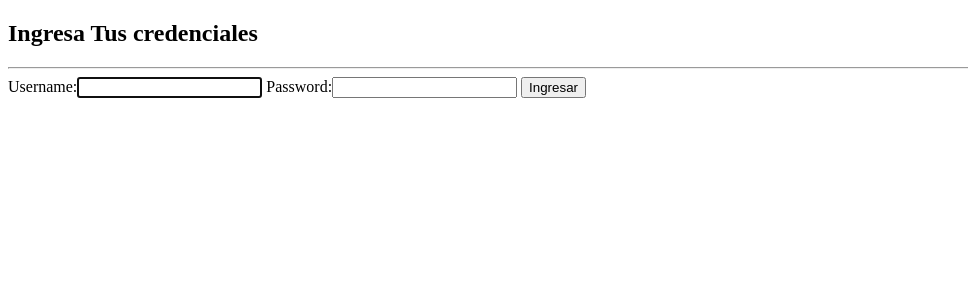
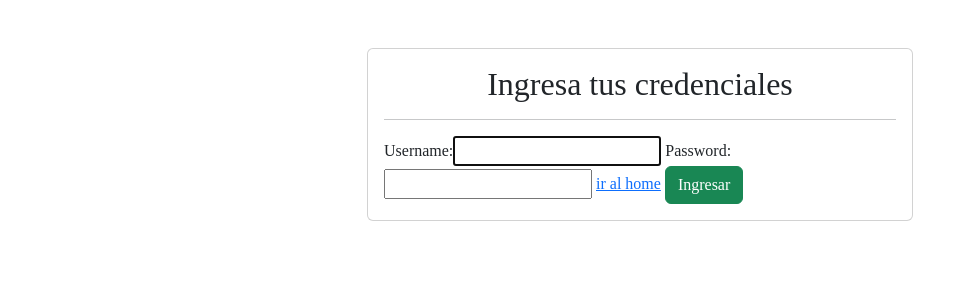
Before and after one commit to DavidAvila6/Bachilleres, a Django app: page /accounts/login/ in a window 1280 px wide. Shown: the top 300 px of the page, without its empty margins (0-968 px from the left). Run offline with Django 3.2, Linux system fonts and the light colour scheme.

Commit message:
Cambios en el login

```diff
--- a/mainPage/templates/recursos.html
+++ b/mainPage/templates/recursos.html
@@ -18,7 +18,7 @@
     <section>
         <h1 class="display-4">Recursos</h1>
         <p>Nuestra plataforma ofrece servicios personalizados de orientación académica y profesional para estudiantes recién graduados, brindándoles acceso a asesoría especializada, recursos educativos y herramientas de planificación de carrera, todo en un solo lugar.</p>
-        <a href="{% url 'descargar' %}"class="btn btn-info">Descargar Listado</a>
+        <a href="{% url 'descargar' %}"class="btn btn-info ">Descargar Listado</a>
     </section>
 
     <section>
--- a/mainPage/templates/registration/login.html
+++ b/mainPage/templates/registration/login.html
@@ -1,25 +1,30 @@
+
 <!DOCTYPE html>
 <html lang="en">
 <head>
     <meta charset="UTF-8">
     <meta name="viewport" content="width=device-width, initial-scale=1.0">
+    <link href="https://cdn.jsdelivr.net/npm/bootstrap@5.3.1/dist/css/bootstrap.min.css" rel="stylesheet"
+        integrity="sha384-4bw+/aepP/YC94hEpVNVgiZdgIC5+VKNBQNGCHeKRQN+PtmoHDEXuppvnDJzQIu9" crossorigin="anonymous">
+    <link rel="stylesheet" href="https://cdn.jsdelivr.net/npm/bootstrap-icons@1.10.5/font/bootstrap-icons.css">
+    <link type="text/css" href="../static/css/base.css"  rel="stylesheet">
+
     <title>Ingreso Al sistema</title>
 </head>
 <body>
-
-    <div class="container">
+    <div class="container mt-5">
         <div class="row">
             <div class="col-12 col-md-6 offset-md-3">
-                <div class="car">
+                <div class="card">
                     <div class="card-body">
-                        <h2>Ingresa Tus credenciales</h2>
+                        <h2 class="text-center">Ingresa tus credenciales</h2>
                         <hr>
                         <form action="" method="post">
 
                             {% csrf_token %}
                             {{ form }}
-
-                            <input type="submit" value="Ingresar">
+                            <a href="">ir al home</a>
+                            <input type="submit" value="Ingresar" class="btn btn-success">
 
                         </form>
                     </div>
@@ -29,4 +34,5 @@
     </div>
 
 </body>
+
 </html>
```
